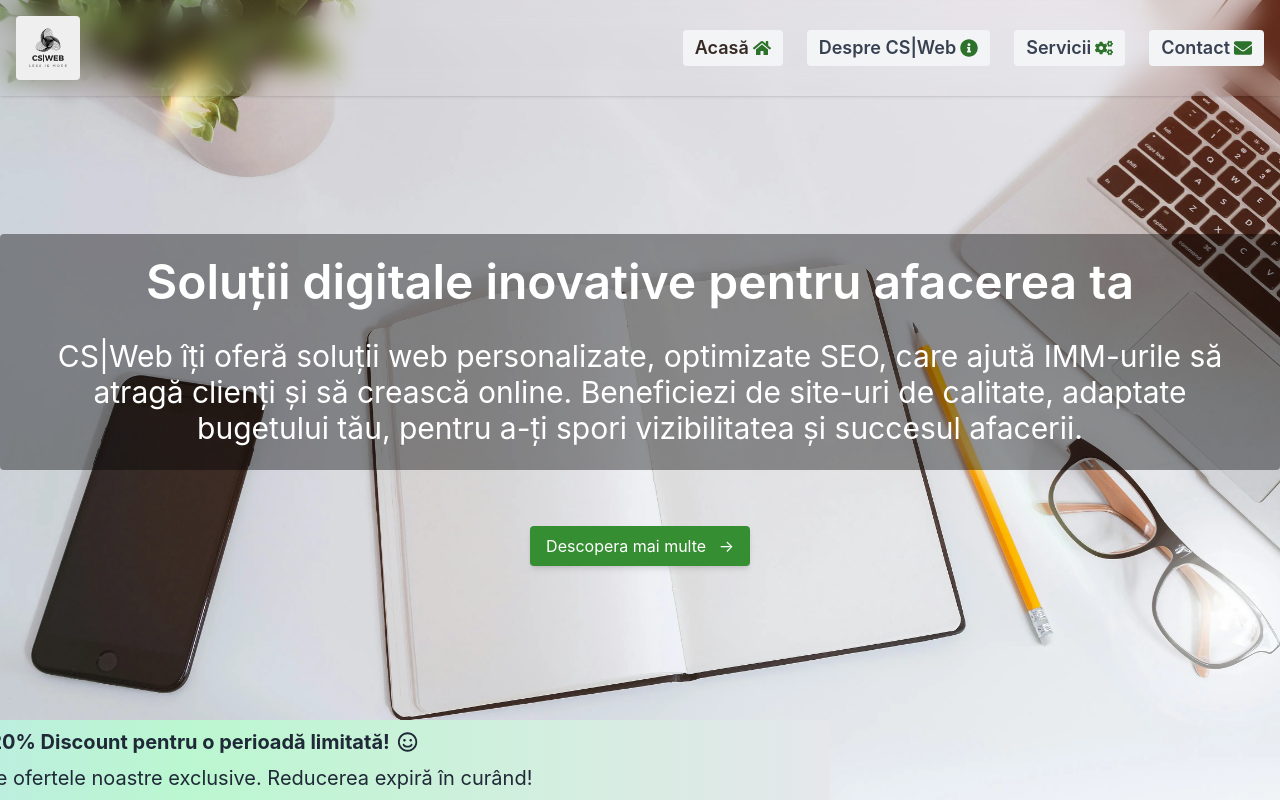
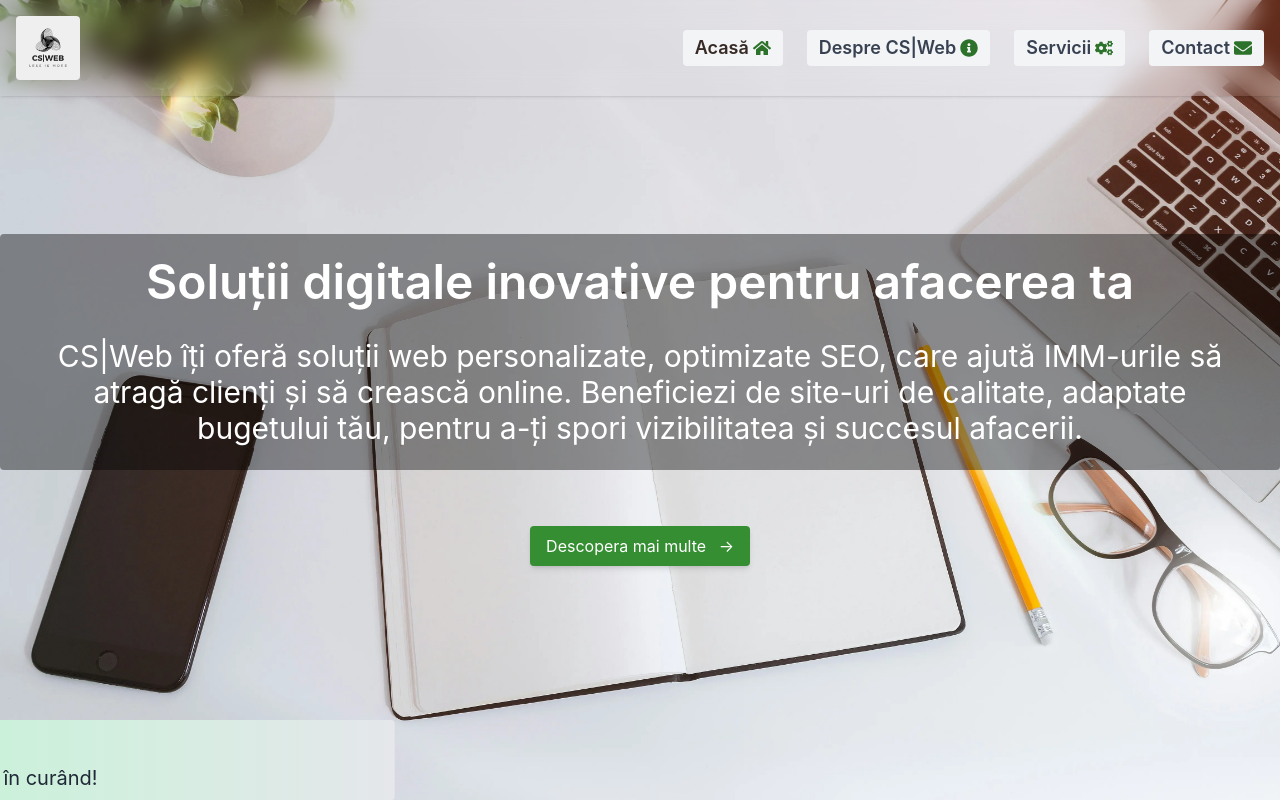
Before and after one commit to CristinaSt86/CSWEB, a React (Create React App) app: page / in a window 1280 px wide. Shown: the top 800 px of the page. Built offline with nearby package versions, Linux system fonts and the light colour scheme.

Commit message:
Decrease the slide animation of the banner.

```diff
--- a/tailwind.config.js
+++ b/tailwind.config.js
@@ -22,8 +22,8 @@ module.exports = {
       },
 
       animation: {
-        slideIn: "slideIn 3s ease-out forwards",
-        slideOut: "slideOut 3s ease-in forwards",
+        slideIn: "slideIn 2s ease-out forwards",
+        slideOut: "slideOut 2s ease-in forwards",
         fadeInUp: "fadeInUp 1.5s cubic-bezier(0.5, 1, 0.89, 1) forwards",
       },
       keyframes: {
```
